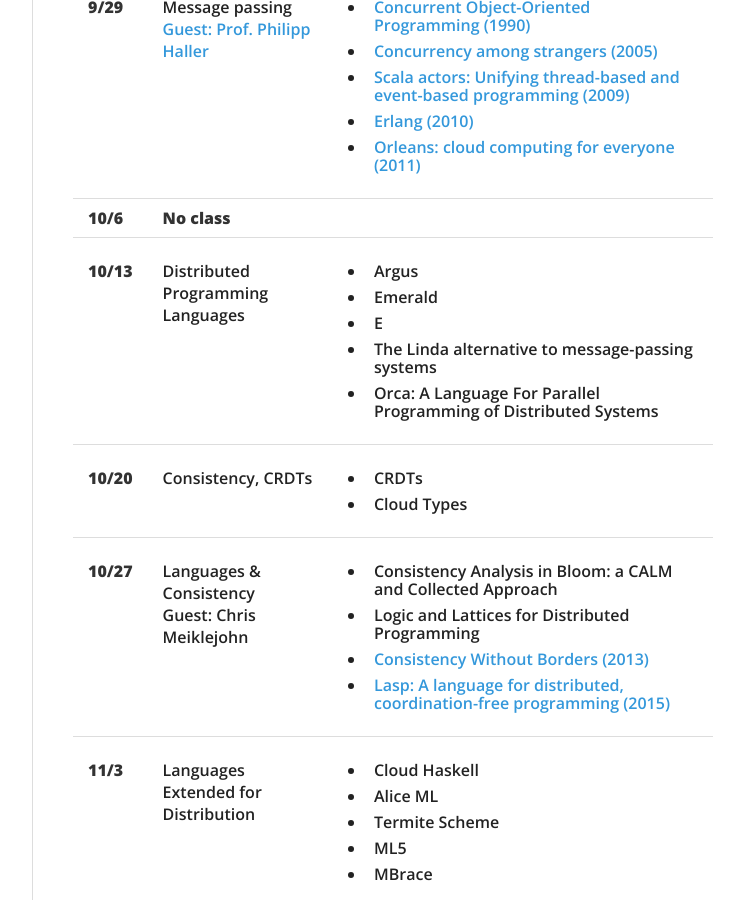
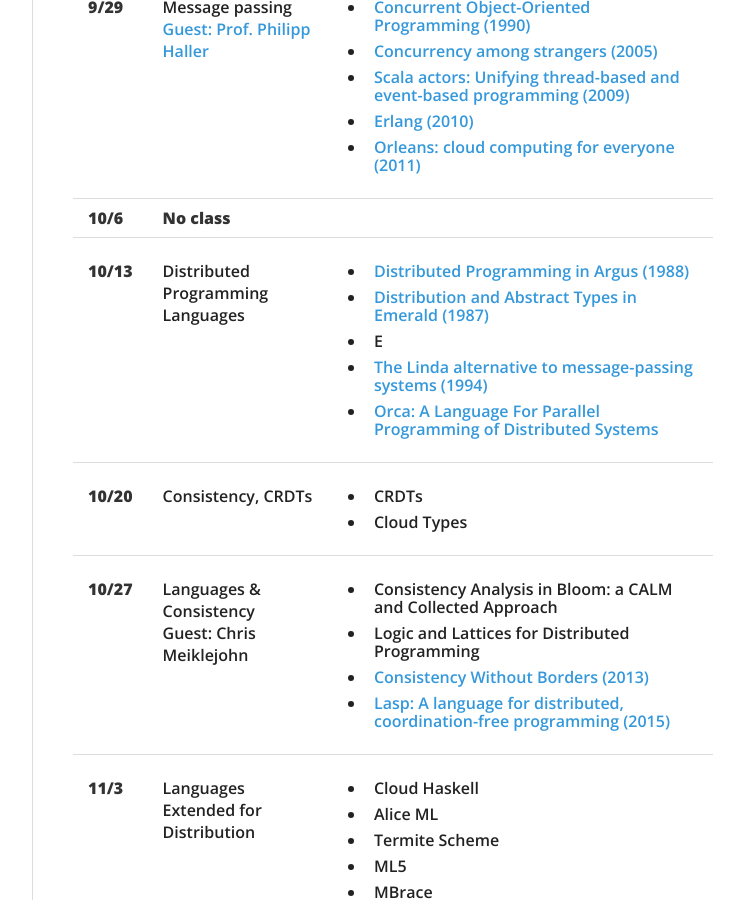
Before and after one commit to heathermiller/wwwcs7680, a Jekyll site: the page built from index.md, in a window 1280 px wide and 900 px high, scrolled down 2284 px. Shown: the whole window, without its empty margins (378-1122 px from the left). Built offline with Jekyll 4.4.1, drawn with Linux system fonts in a browser that asks for light colours; nearby versions of some CDN libraries.

Commit message:
Adding links to dist prog lang papers

```diff
--- a/index.md
+++ b/index.md
@@ -136,11 +136,11 @@ You will be evaluated on:
       <td>Distributed Programming Languages</td>
       <td>
         <ul>
-          <li>Argus</li>
-          <li>Emerald</li>
+          <li><a href="https://scholar.google.com/scholar?cluster=11916375963622989104&hl=en&as_sdt=0,22">Distributed Programming in Argus (1988)</a></li>
+          <li><a href="https://scholar.google.com/scholar?cluster=11241841329610336715&hl=en&as_sdt=0,22">Distribution and Abstract Types in Emerald (1987)</a></li>
           <li>E</li>
-          <li>The Linda alternative to message-passing systems</li>
-          <li>Orca: A Language For Parallel Programming of Distributed Systems</li>
+          <li><a href="{{ site.baseurl }}/pdfs/Linda-Alternative-to-Message-Passing.pdf">The Linda alternative to message-passing systems (1994)</a></li>
+          <li><a href="https://scholar.google.com/scholar?cluster=14924122120956391575&hl=en&as_sdt=0,22">Orca: A Language For Parallel Programming of Distributed Systems</a></li>
         </ul>
       </td>
     </tr>
```
Also changed, not shown: 1 other file.
